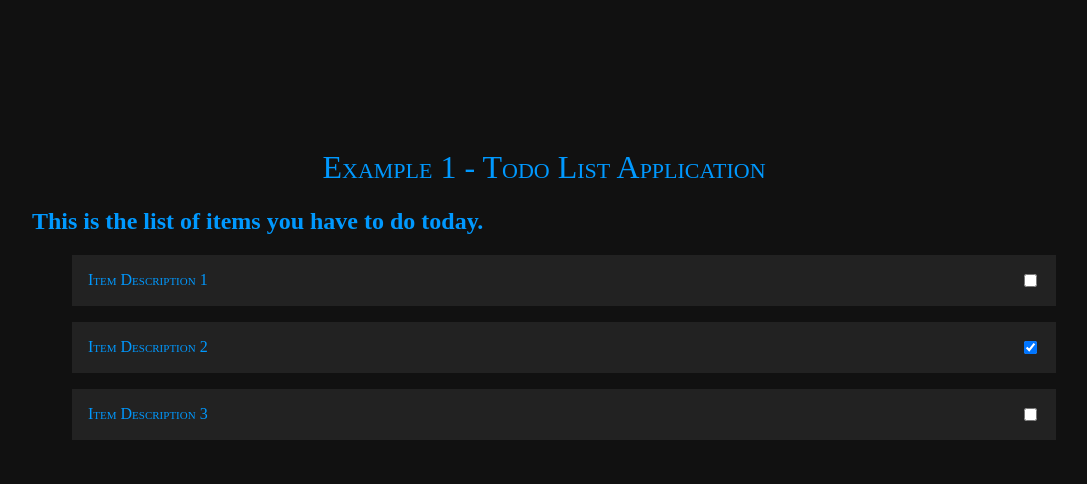
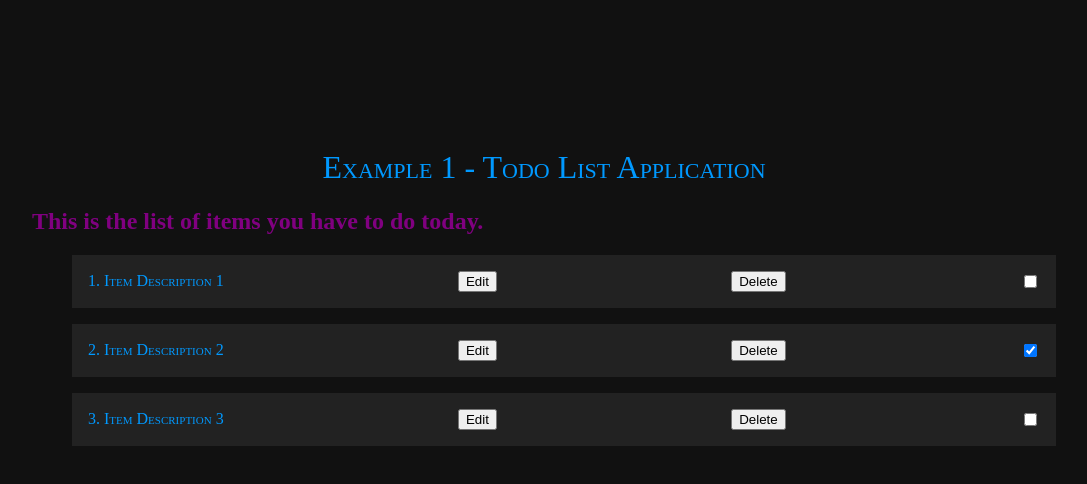
Before and after one commit to mandyfarrugia/ex1-todo, an Angular app: page / in a window 1280 px wide. Shown: the top 484 px of the page, without its empty margins (96-1183 px from the left). Built offline with nearby package versions, Linux system fonts and the light colour scheme.

Commit message:
Event binding implemented

```diff
--- a/src/app/app.html
+++ b/src/app/app.html
@@ -1,9 +1,11 @@
-<h2 style.colour="{{this.colour}}">This is the list of items you have to do today.</h2>
+<h2 style.color="{{this.colour}}" [innerText]="this.description"></h2>
 @if(this.getTodoItems() != null && this.getTodoItems().length > 0) {
 <ul>
     @for(item of this.getTodoItems(); track item.id) {
         <li>
-            {{ item.description }}
+            {{ item.id }}. {{ item.description }}
+            <button (click)="this.edit(item.id)">Edit</button>
+            <button (click)="this.delete(item.id)">Delete</button>
             <input type="checkbox" [checked]="item.completed"/>
         </li>
     }
--- a/src/app/app.ts
+++ b/src/app/app.ts
@@ -9,6 +9,7 @@
 })
 export class App {
   colour: string = 'purple';
+  description: string = 'This is the list of items you have to do today.';
 
   todoItems: any[] = [
     { id: 1, description: 'Item Description 1', completed: false },
@@ -16,7 +17,19 @@
     { id: 3, description: 'Item Description 3', completed: false }
   ];
 
-  getTodoItems() : any[] {
+  getTodoItems(): any[] {
     return this.todoItems;
   }
+
+  showMessage(): void {
+    alert('Button clicked!');
+  }
+
+  edit(id: number): void {
+    alert(`Edit item with ID: ${id}`);
+  }
+
+  delete(id: number): void {
+    alert(`Delete item with ID: ${id}`);
+  }
 }
```
